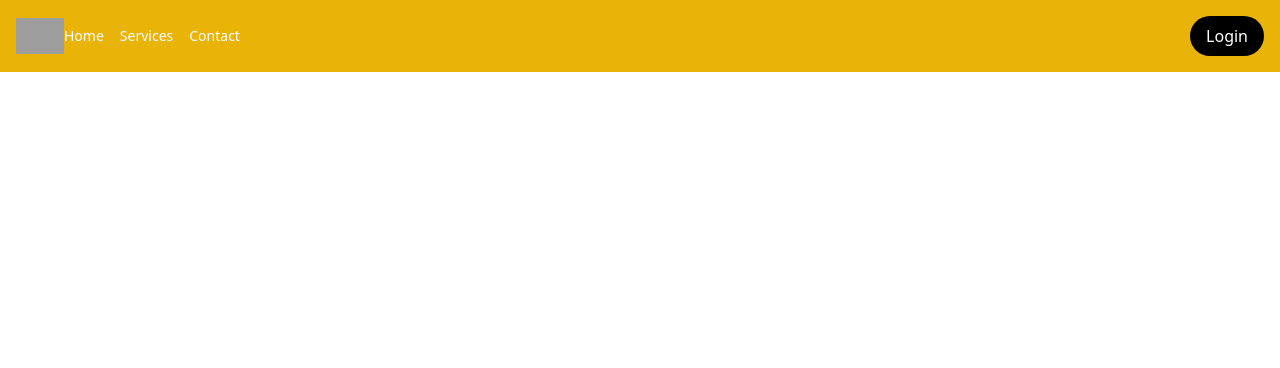
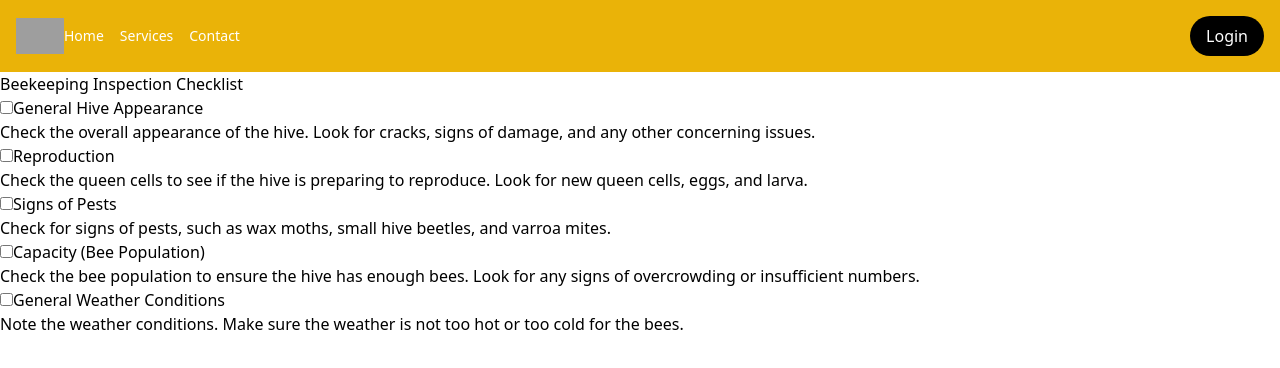
Before and after one commit to taumang/beekeeper_inspection_checklist_app, a React (Vite) app in the folder beekeeping_inspection_checklist/: page / in a window 1280 px wide. Shown: the top 368 px of the page. Built offline with nearby package versions, Linux system fonts and the light colour scheme; grey boxes are pictures that could not be loaded.

Commit message:
migrating the login_page to the navbar(pending)

```diff
--- a/beekeeping_inspection_checklist/src/App.jsx
+++ b/beekeeping_inspection_checklist/src/App.jsx
@@ -1,6 +1,6 @@
 import './App.css'
 import Navbar from './Navbar/navbar'
-import LoginPage from './Login__Register/login__register'
+
 import BeekeepingInspectionChecklist from './Bee checklist/bee_checklist_main'
 
 function App() {
@@ -8,8 +8,7 @@ function App() {
   return (
     <div className='App'>
       <Navbar/>
-      {/* <LoginPage/>  */}
-      {/* <BeekeepingInspectionChecklist/> */}
+      <BeekeepingInspectionChecklist/>
     </div>
   )
 }
--- a/beekeeping_inspection_checklist/src/Navbar/navbar.jsx
+++ b/beekeeping_inspection_checklist/src/Navbar/navbar.jsx
@@ -1,4 +1,5 @@
 import React, { useState } from "react";
+import LoginPage from './Login__Register/login__register'
 
 function Navbar() {
   const [isLoggedIn, setIsLoggedIn] = useState(false);
```
